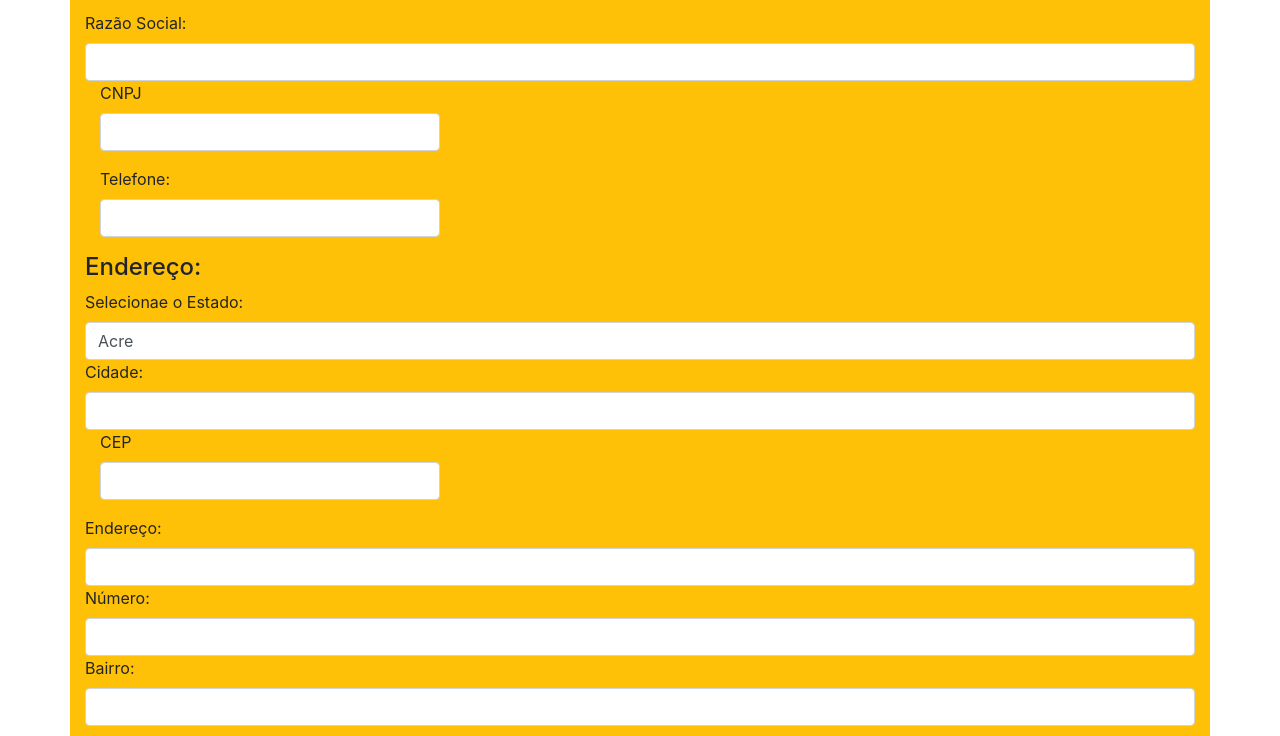
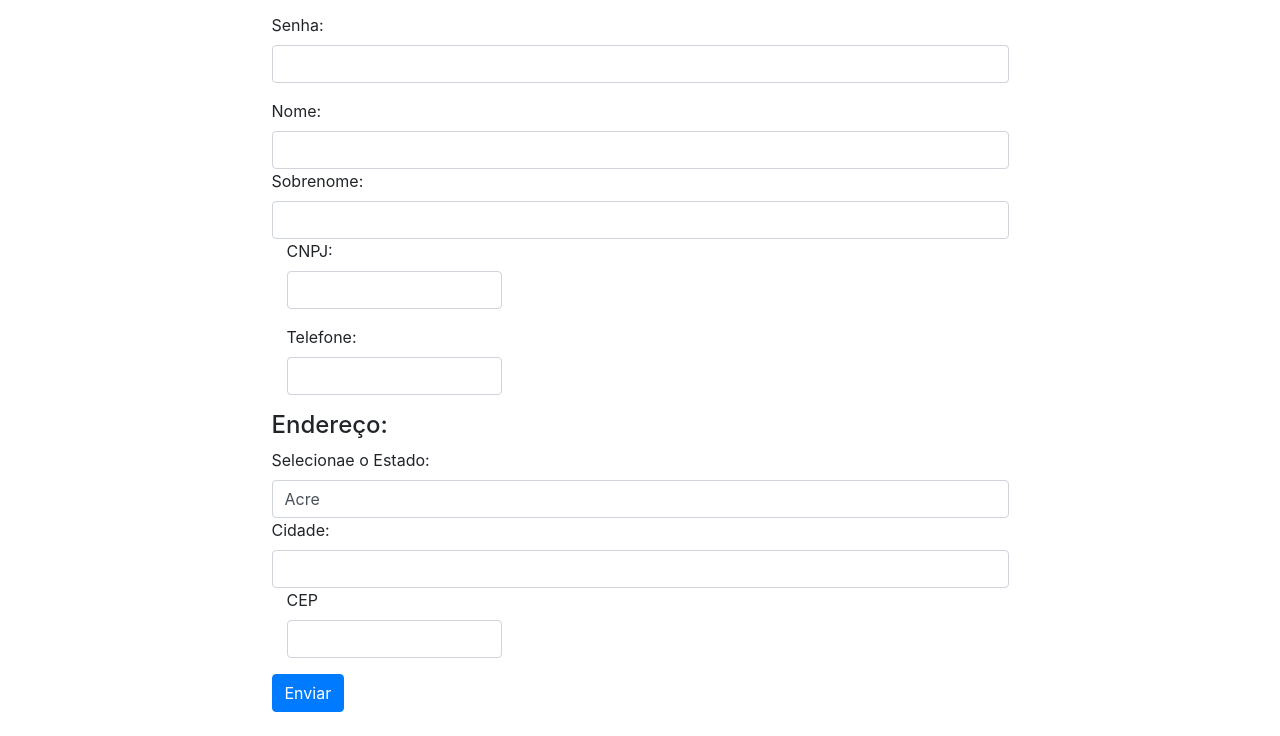
Before and after one commit to eduardohmantovani/HelpAqui, a plain HTML site: page cadastropj.html in a window 1280 px wide. Shown: the part 367-1103 px from the top of the page. Drawn offline with nearby package versions, Linux system fonts and the light colour scheme; a web font is replaced by a local one.

Commit message:
cadastro

```diff
--- a/cadastropj.html
+++ b/cadastropj.html
@@ -61,9 +61,10 @@
 
         </div>
     </div>
-<div class="container w50 btn-warning">
+
+<div class="container w30" style ="width: 767px;margin-top: 88px;">
     <div class="form-group">
-        <h1>Cadastro de Pessoa Jurídica</h1>
+        <h1 style=" text-align: -webkit-center;">Cadastro Jurídica </h1>
         <div class="form-group">
             <label for="usr">E-mail:</label>
             <input type="text" class="form-control" id="usr">
@@ -72,11 +73,13 @@
             <label for="senha">Senha:</label>
             <input type="password" class="form-control" id="senha">
           </div>
-        <label for="razsocial">Razão Social:</label>
-        <input type="text" class="form-control" id="razsocial">
+        <label for="nome">Nome:</label>
+        <input type="text" class="form-control" id="nome">
+        <label for="sobrnome">Sobrenome:</label>
+        <input type="text" class="form-control" id="Sobrenome">
      <div class="form-group col-md-4">
-            <label>CNPJ</label>
-            <input type="text" class="form-control" onkeypress="$(this).mask('00.000.000/0000-00')">
+        <label>CNPJ:</label>
+        <input type="text" class="form-control" onkeypress="$(this).mask('000.000.000-00');">
      </div>
     <div class="form-group col-md-4">
         <label>Telefone:</label>
@@ -123,12 +126,8 @@
         <label>CEP</label>
         <input type="text" class="form-control" onkeypress="$(this).mask('00.000-000')">
     </div>
-    <label for="end">Endereço:</label>
-        <input type="text" class="form-control" id="end">
-        <label for="numb">Número:</label>
-        <input type="text" class="form-control" id="numb">
-        <label for="bairro">Bairro:</label>
-        <input type="text" class="form-control" id="bairro">
+
+
     </div>
     <button type="enviar" class="btn btn-primary">Enviar</button>
 </div>
@@ -171,6 +170,7 @@
 				<small>Copyright © 2021 Help@ki. Todos os direitos reservados.</br>
 				Desenvolvido por: <span style="color:#494cf1">Eduardo Mantovani, Paulo Vitor Bassan e Lucas Cirqueira de Souza.</span></small>
 			</div>
+
 		</div>
 	</footer>
 </body>
```
Also changed, not shown: login.html (+2 -1 lines). Lines whose indentation alone changed are shown as unchanged.
